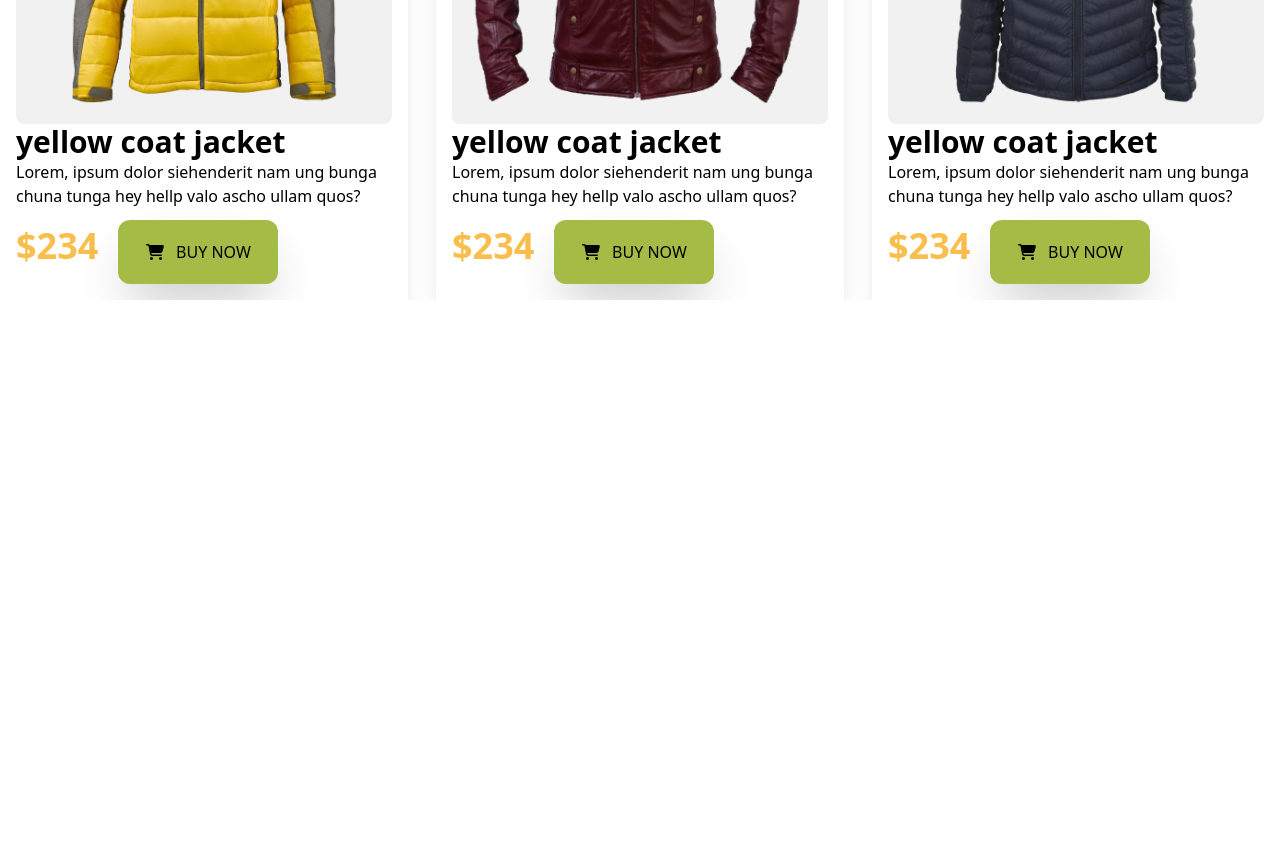
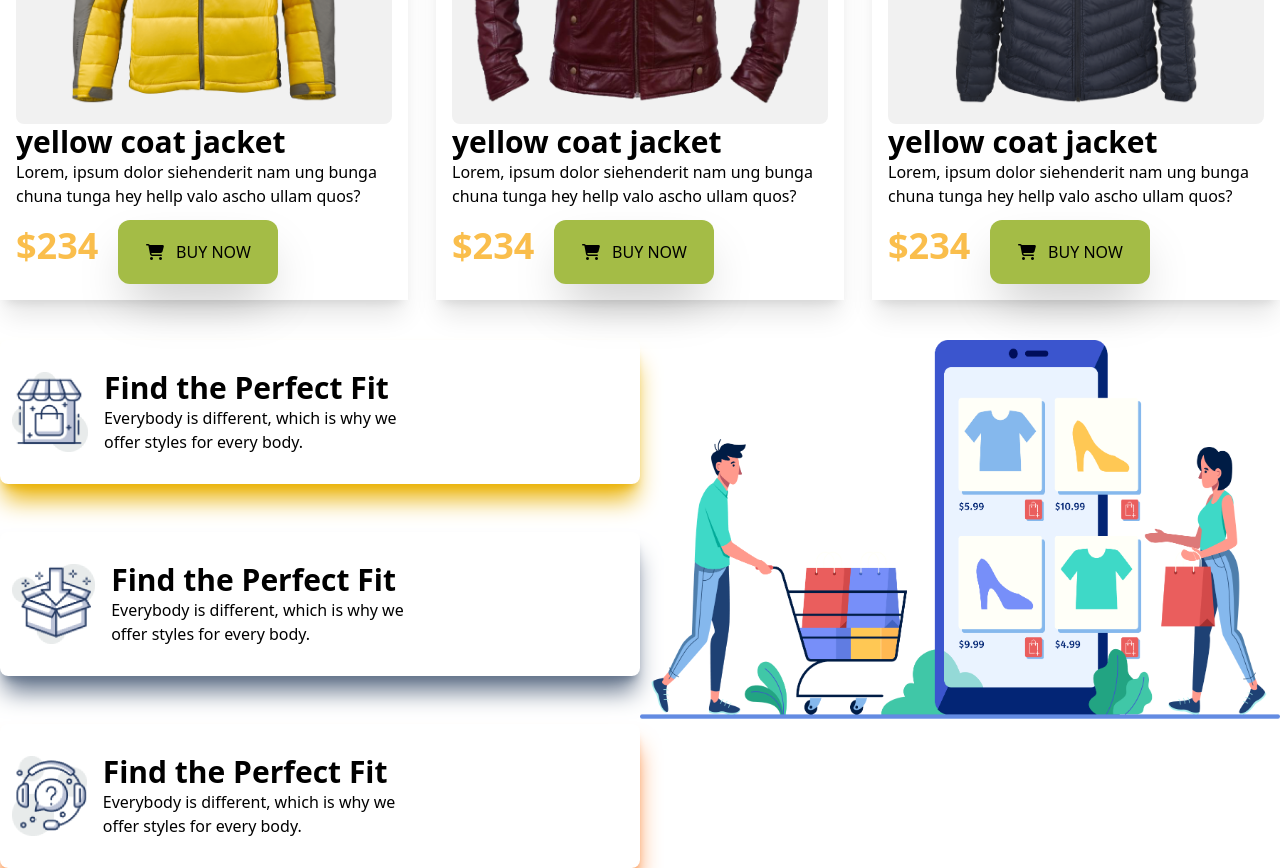
Before and after one commit to minhal4/penguin-fashion, a plain HTML site: page index.html in a window 1280 px wide. Shown: the part 1848-2716 px from the top of the page. Before the commit the page ends 2148 px from the top, so only its background shows below. Drawn offline with nearby package versions, Linux system fonts and the light colour scheme.

Commit message:
good-to-stop

```diff
--- a/index.html
+++ b/index.html
@@ -135,8 +135,43 @@
   </div>
 </div>
   </div>
+</main>
+  <!-- why from us  -->
+  <!-- why from us  -->
+  <main class="container mx-auto">
+  <section class="mt-10 grid grid-cols-2 ">
+    <div>
+    <div class="flex items-center  h-36 	shadow-xl rounded-lg shadow-yellow-500	">
+      <img class="h-20 pl-3" src="icons/house.png" alt="">
+      <div>
+      <h1 class="text-3xl font-bold ms-4">Find the Perfect Fit</h1>
+      <p class="ms-4">Everybody is different, which is why we <br>
+        offer styles for every body.</p>
+      </div>
+    </div>
 
+    <div class="flex items-center  h-36 shadow-xl rounded-lg shadow-slate-500	mt-12">
+      <img class="h-20 pl-3" src="icons/box.png" alt="">
+      <div>
+      <h1 class="text-3xl font-bold ms-4">Find the Perfect Fit</h1>
+      <p class="ms-4">Everybody is different, which is why we <br>
+        offer styles for every body.</p>
+      </div>
+    </div>
 
+    <div class="flex items-center  h-36 	shadow-xl rounded-lg shadow-orange-500 mt-12 	">
+      <img class="h-20 pl-3" src="icons/question.png" alt="">
+      <div>
+      <h1 class="text-3xl font-bold ms-4">Find the Perfect Fit</h1>
+      <p class="ms-4">Everybody is different, which is why we <br>
+        offer styles for every body.</p>
+      </div>
+    </div>
+  </div>
+  <div class="mr-0" >
+    <img src="images/shopping.png" alt="">
+  </div>
+  </section>
 </main>
 </body>
 </html>
```
